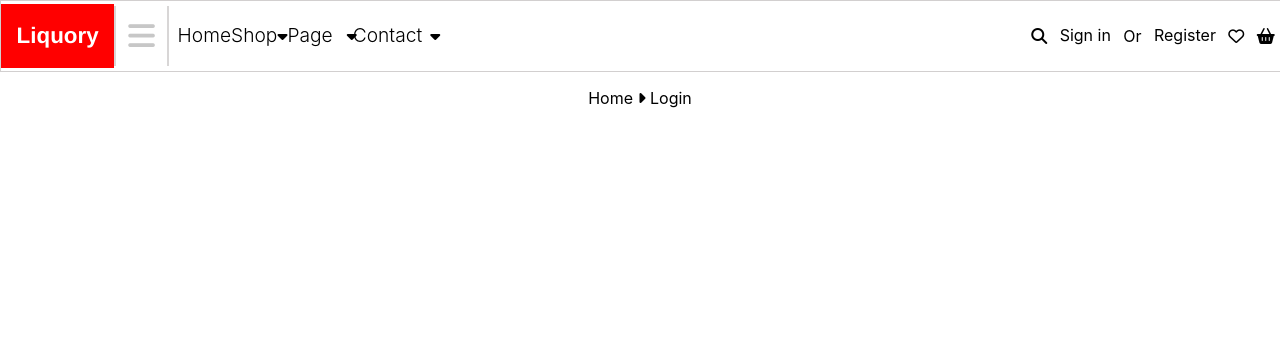
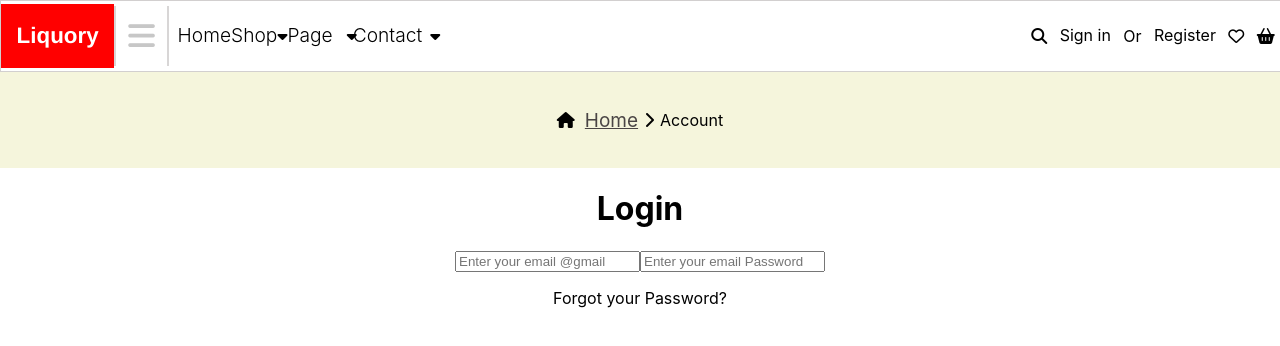
Before and after one commit to MALWICK/Drink-site, a React (Create React App) app: page /login in a window 1280 px wide. Shown: the top 346 px of the page. Built offline with nearby package versions, Linux system fonts and the light colour scheme.

Commit message:
creating my login form

```diff
--- a/src/pages/Home.jsx
+++ b/src/pages/Home.jsx
@@ -2,7 +2,7 @@ import React from 'react';
 import Deal from '../assets/images/home1.jpg';
 import home2 from '../assets/images/home2.jpg';
 import Header from '../component/Header';
-import Style from './Login.module.css';
+import Style from './Home.module.css';
 
 function Home() {
   /*   const [width, setWidht] = useState(0);
--- /dev/null
+++ b/src/pages/Home.module.css
@@ -0,0 +1,54 @@
+.deal {
+  width: 100%;
+  display: flex;
+  position: absolute;
+}
+
+.deal img {
+  width: 100%;
+}
+
+.center {
+  position: absolute;
+  top: 40%;
+  left: 67%;
+  transform: translate(-50%, -50%);
+}
+
+.center p {
+    font-size: 15px;
+    font-weight: 200;
+}
+
+.center h1 {
+    font-size: 3.8rem;
+    font-weight: 700;
+    letter-spacing: 1.9px;
+    color: #c80404;
+}
+
+.center h3 {
+    font-size: 1.5rem;
+    color: #373232;
+}
+
+.center button {
+    font-size: 1rem;
+    padding: 14px;
+    color: #fff;
+    background-color: #c80404;
+}
+
+.inner_carousel {
+  display: flex;
+}
+
+.carousel {
+  cursor: grab;
+  position: relative;
+  /* overflow: hidden; */
+}
+
+.item img {
+  pointer-events: none;
+}
--- a/src/pages/Login.jsx
+++ b/src/pages/Login.jsx
@@ -1,14 +1,34 @@
 import React from 'react';
 import Header from '../component/Header';
+import Styles from './Login.module.css';
 
 function Login() {
   return (
     <div>
       <Header />
-      <div>
-        <p>
-          <span>Home</span> <i className="fa-solid fa-caret-right" /> Login
-        </p>
+      <div className={Styles.Login_des}>
+        <span>
+          <i className="fa-solid fa-house" />
+        </span>
+        <span className={Styles.homei}>Home</span>
+        <i className="fa-solid fa-chevron-right" />
+        <p>Account</p>
+      </div>
+      <div className={Styles.form_container}>
+        <h1>Login</h1>
+        <div className={Styles.input_fields}>
+          <input
+            type="text"
+            className={Styles.form_control}
+            placeholder="Enter your email @gmail"
+          />
+          <input
+            type="text"
+            className={Styles.form_control_password}
+            placeholder="Enter your email Password"
+          />
+        </div>
+        <p>Forgot your Password? </p>
       </div>
     </div>
   );
--- a/src/pages/Login.module.css
+++ b/src/pages/Login.module.css
@@ -1,54 +1,31 @@
-.deal {
+.Login_des {
   width: 100%;
+  height: 12vh;
   display: flex;
-  position: absolute;
+  justify-content: center;
+  align-items: center;
+  gap: 6px;
+  background-color: beige;
 }
 
-.deal img {
-  width: 100%;
+.Login_des p {
+  font-size: 16px;
 }
 
-.center {
-  position: absolute;
-  top: 40%;
-  left: 67%;
-  transform: translate(-50%, -50%);
+.Login_des p:hover {
+  color: rgb(64, 63, 63);
+  cursor: pointer;
+  text-decoration: underline;
 }
 
-.center p {
-    font-size: 15px;
-    font-weight: 200;
+.homei {
+  margin-left: 4px;
+  font-size: 19px;
+  color: #4a4545;
+  text-decoration: underline;
 }
 
-.center h1 {
-    font-size: 3.8rem;
-    font-weight: 700;
-    letter-spacing: 1.9px;
-    color: #c80404;
+.homei:hover {
+  color: #e60606;
+  cursor: pointer;
 }
-
-.center h3 {
-    font-size: 1.5rem;
-    color: #373232;
-}
-
-.center button {
-    font-size: 1rem;
-    padding: 14px;
-    color: #fff;
-    background-color: #c80404;
-}
-
-.inner_carousel {
-  display: flex;
-}
-
-.carousel {
-  cursor: grab;
-  position: relative;
-  /* overflow: hidden; */
-}
-
-.item img {
-  pointer-events: none;
-}
```
